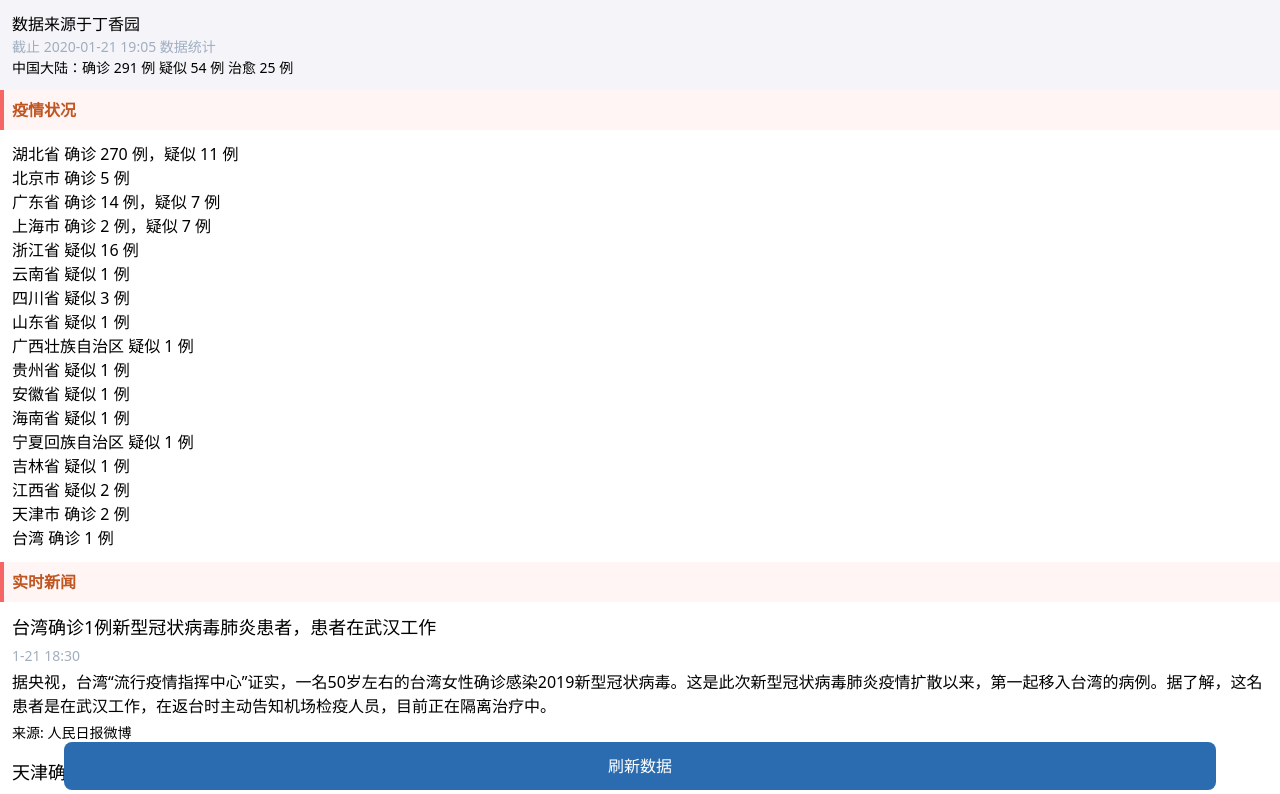
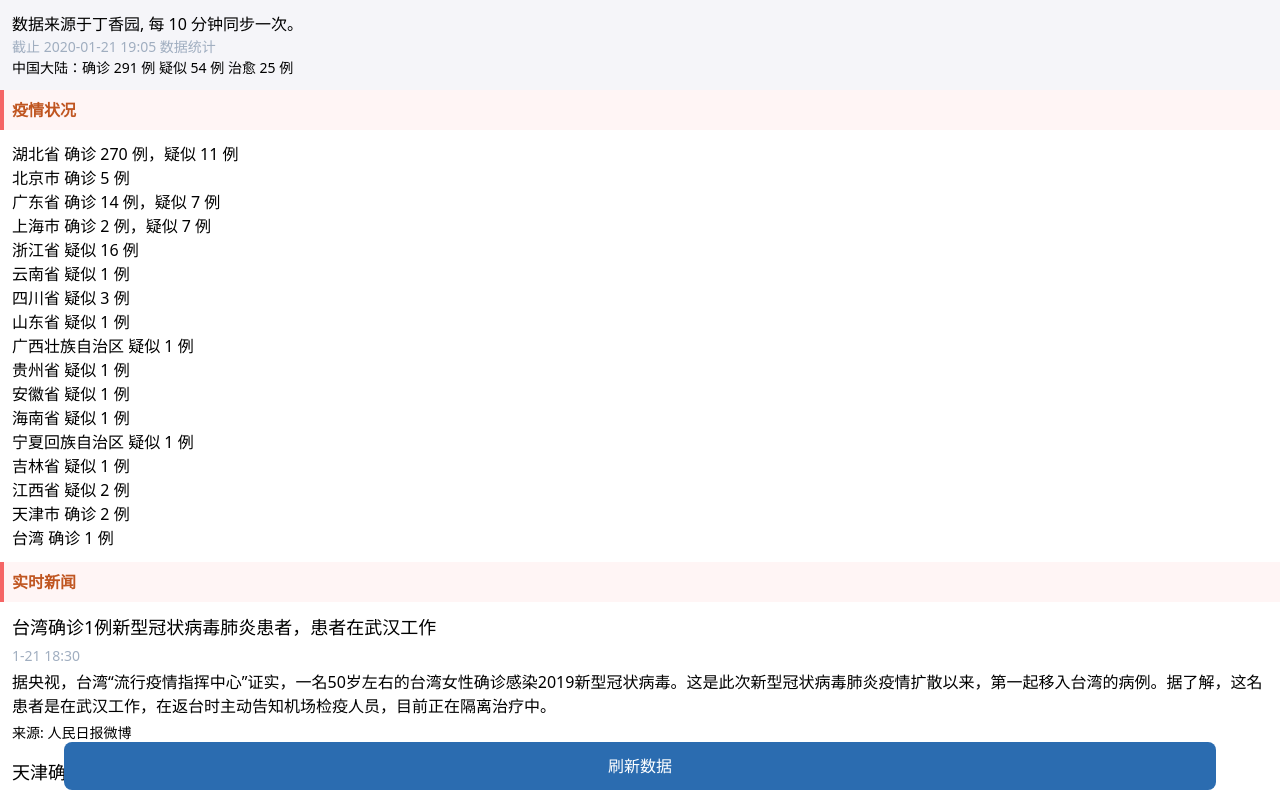
Before and after one commit to diamondyuan-achieve/2019-ncov, a Svelte app: page / in a window 1280 px wide. Shown: the top 794 px of the page. Built offline with nearby package versions, Linux system fonts and the light colour scheme; the HTML template or start-up script is replaced by a standard one.

Commit message:
:building_construction: change github action

```diff
--- a/src/Index.svelte
+++ b/src/Index.svelte
@@ -21,7 +21,7 @@
 </style>
 
 <div class="p-3">
-  <p>数据来源于丁香园</p>
+  <p>数据来源于丁香园, 每 10 分钟同步一次。</p>
   <p class="text-sm text-gray-500">{info.time}</p>
   <p class="text-sm">{info.confirmedNumber}</p>
 </div>
```
